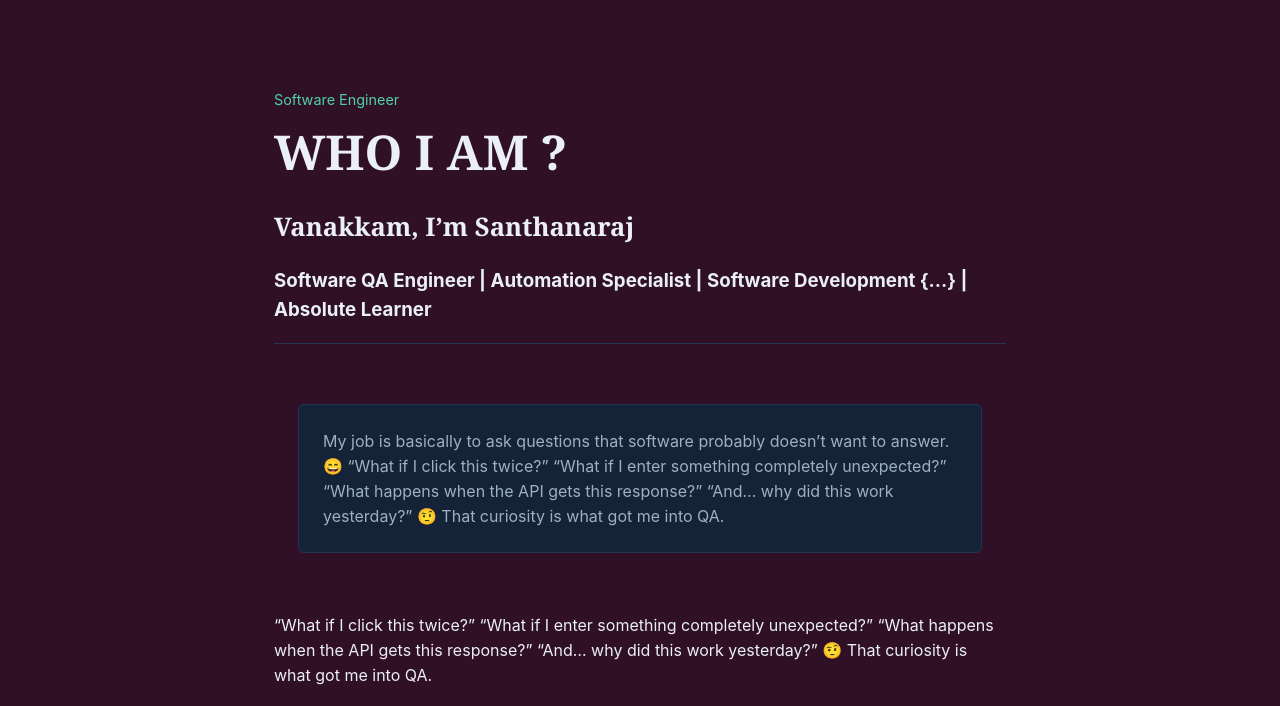
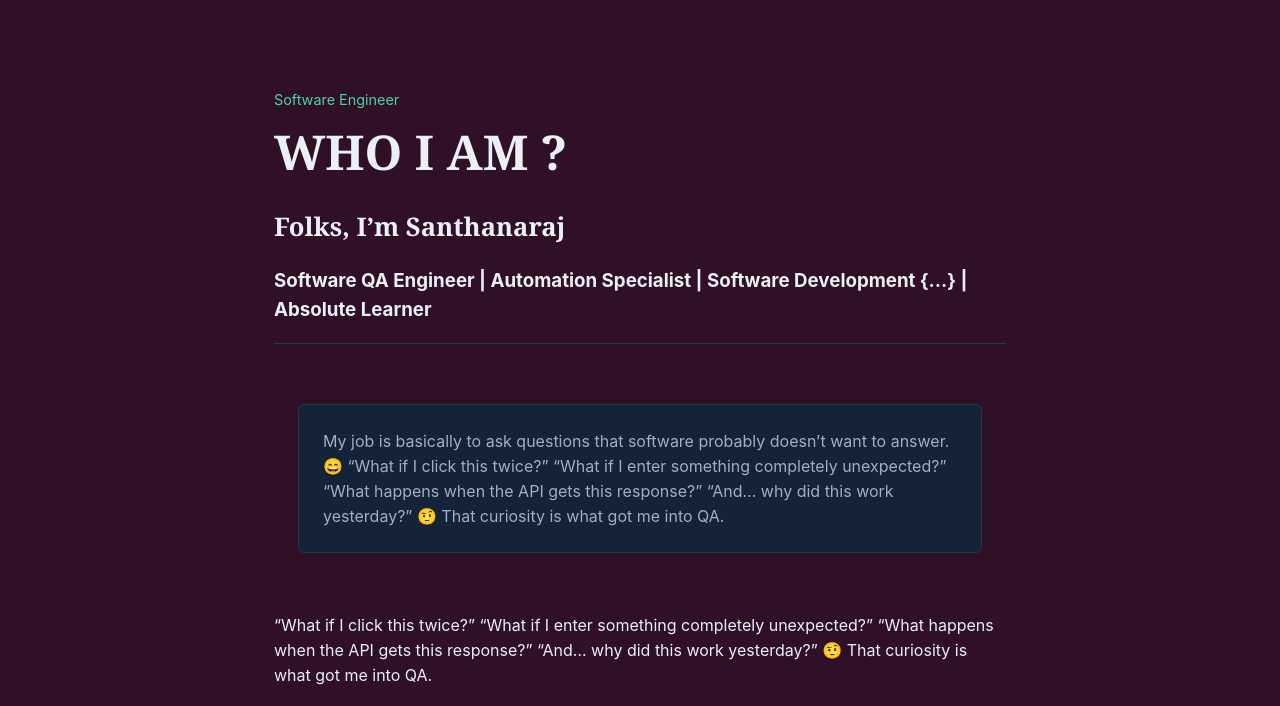
Before and after one commit to santhanarajg/Portfolio, a plain HTML site: page frontend/index.html in a window 1280 px wide. Shown: the part 74-780 px from the top of the page. Drawn offline with Linux system fonts and the light colour scheme.

Commit message:
Update index.html

```diff
--- a/frontend/index.html
+++ b/frontend/index.html
@@ -23,7 +23,7 @@
         <p class="eyebrow">Software Engineer</p>
         <h1>WHO I AM ?</h1>
         <p class="hero-sub">
-          <h2>Vanakkam, I’m Santhanaraj</h2>
+          <h2>Folks, I’m Santhanaraj</h2>
           <h3>Software QA Engineer | Automation Specialist | Software Development {...} | Absolute Learner</h3>
           <section id="work" class="work wrap">
             <div class="work-card">
```
